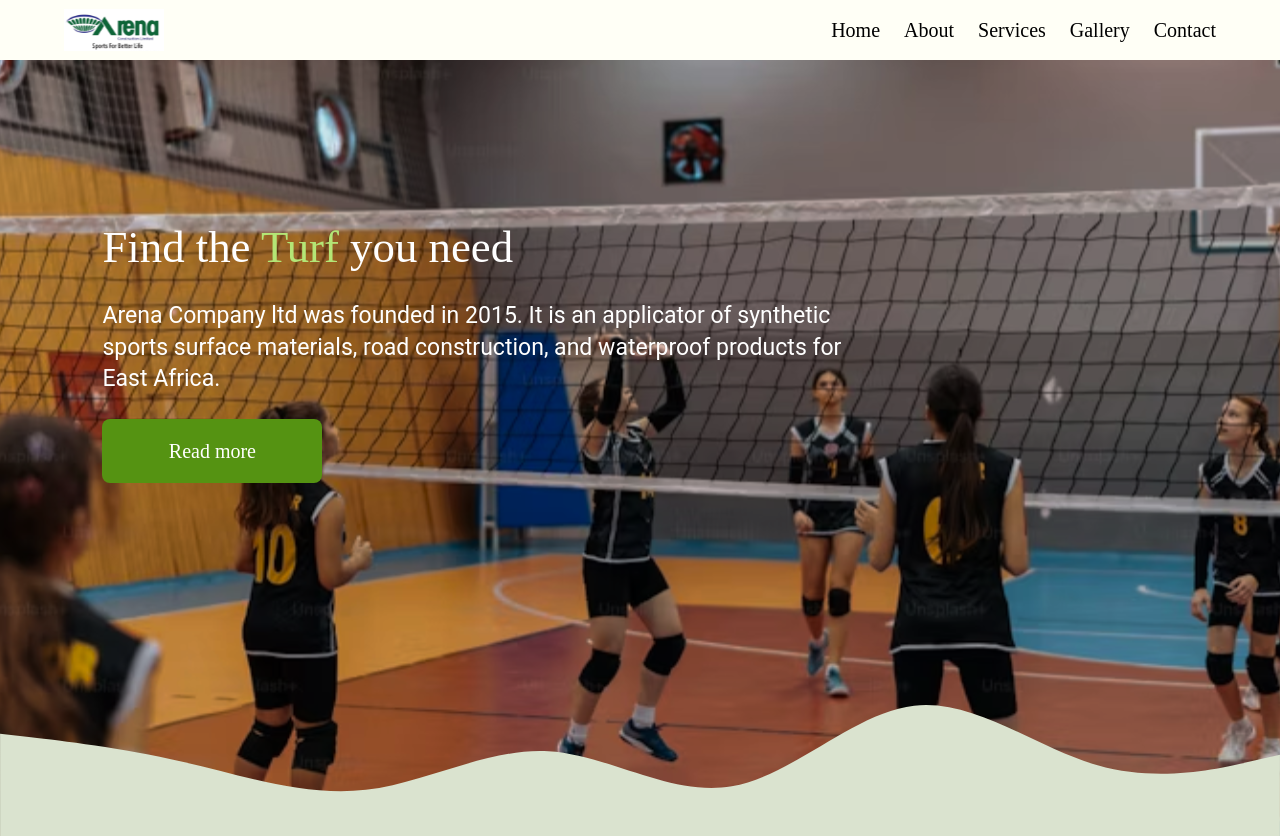
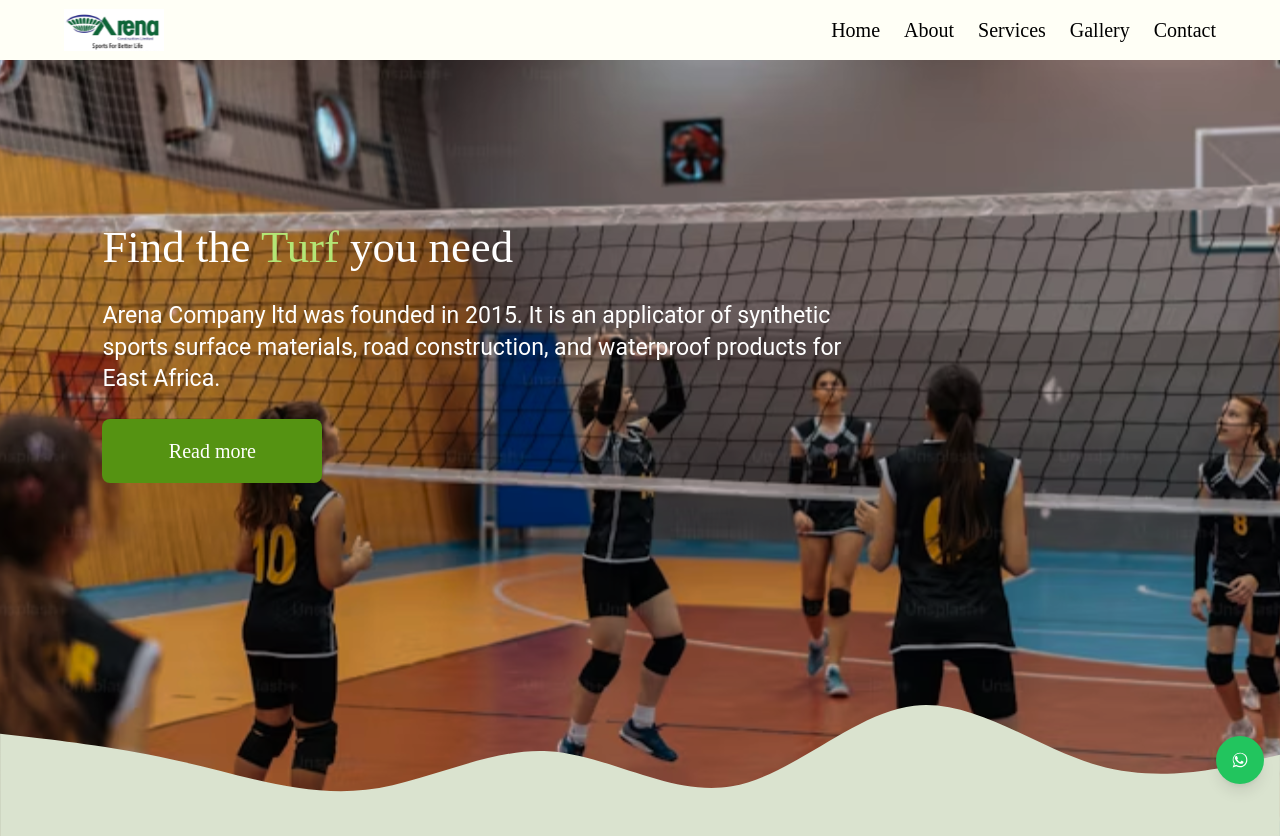
Before and after one commit to misanthropic-codes/Arena, a Next.js app: page / in a window 1280 px wide. Shown: the top 836 px of the page. Built offline with nearby package versions, Linux system fonts and the light colour scheme.

Commit message:
whatsapp message

```diff
--- a/app/(home)/page.tsx
+++ b/app/(home)/page.tsx
@@ -6,7 +6,7 @@
 import Services from "../components/Services";
 import ProjectsSection from "../components/projects";
 import ContactForm from "../components/Contacts";
-import ScrollToTop from "../components/scroll";
+import FloatingButtons from "../components/scroll";
 
 export default function Page() {
   return <div>
@@ -31,6 +31,6 @@
           <ContactForm />
         </section>
       </main>
-   <ScrollToTop />
+   <FloatingButtons />
   </div>;
 }
--- a/app/components/scroll.tsx
+++ b/app/components/scroll.tsx
@@ -1,12 +1,21 @@
 "use client";
-
 import React, { useState, useEffect } from 'react';
 import { ArrowUp } from 'lucide-react';
 
-const ScrollToTop = () => {
+const WhatsAppIcon = () => (
+  <svg
+    viewBox="0 0 32 32"
+    className="w-6 h-6 fill-current"
+    xmlns="http://www.w3.org/2000/svg"
+  >
+    <path d="M23.0002 8.99997C21.2002 7.19997 18.7002 6.19997 16.1002 6.19997C10.7002 6.19997 6.30023 10.6 6.30023 16C6.30023 17.9 6.90023 19.7 7.90023 21.3L6.20023 26L11.0002 24.3C12.5002 25.2 14.2002 25.7 16.0002 25.7C21.4002 25.7 25.8002 21.3 25.8002 15.9C25.8002 13.3 24.8002 10.8 23.0002 9.09997V8.99997ZM16.1002 24C14.5002 24 12.9002 23.5 11.5002 22.5L11.2002 22.3L8.30023 23.3L9.30023 20.5L9.00023 20.2C7.90023 18.7 7.30023 17.4 7.30023 16C7.30023 11.2 11.2002 7.29997 16.0002 7.29997C18.2002 7.29997 20.3002 8.19997 21.9002 9.69997C23.4002 11.2 24.3002 13.3 24.3002 15.5C24.4002 20.3 20.9002 24 16.1002 24ZM20.1002 17.9C19.8002 17.8 18.5002 17.2 18.3002 17.1C18.0002 17 17.8002 17 17.6002 17.3C17.4002 17.6 16.9002 18.2 16.7002 18.4C16.5002 18.6 16.4002 18.6 16.1002 18.5C15.8002 18.4 14.9002 18.1 13.9002 17.2C13.1002 16.5 12.5002 15.6 12.4002 15.3C12.2002 15 12.4002 14.8 12.5002 14.7C12.6002 14.6 12.8002 14.4 12.9002 14.2C13.0002 14 13.1002 13.9 13.2002 13.7C13.3002 13.5 13.2002 13.3 13.1002 13.2C13.0002 13.1 12.5002 11.8 12.2002 11.2C12.0002 10.6 11.7002 10.7 11.5002 10.7C11.3002 10.7 11.1002 10.7 10.9002 10.7C10.7002 10.7 10.4002 10.8 10.1002 11.1C9.80023 11.4 9.20023 12 9.20023 13.3C9.20023 14.6 10.1002 15.8 10.2002 16C10.3002 16.2 12.4002 19.4 15.6002 20.5C16.2002 20.8 16.7002 20.9 17.1002 21C17.7002 21.2 18.3002 21.1 18.7002 21C19.2002 20.9 20.2002 20.3 20.5002 19.6C20.7002 18.9 20.7002 18.3 20.6002 18.2C20.5002 18.1 20.3002 18 20.1002 17.9Z"/>
+  </svg>
+);
+
+const FloatingButtons = () => {
   const [isVisible, setIsVisible] = useState(false);
+  const phoneNumber = '254790520501';
 
-  // Show button when page is scrolled up to given distance
   const toggleVisibility = () => {
     if (window.scrollY > 300) {
       setIsVisible(true);
@@ -15,12 +24,15 @@
     }
   };
 
-  // Scroll to top smoothly
   const scrollToTop = () => {
     window.scrollTo({
       top: 0,
       behavior: 'smooth'
     });
+  };
+
+  const openWhatsApp = () => {
+    window.open(`https://wa.me/${phoneNumber}`, '_blank');
   };
 
   useEffect(() => {
@@ -31,18 +43,26 @@
   }, []);
 
   return (
-    <>
+    <div className="fixed right-4 bottom-4 flex flex-col gap-4 z-50">
+      <button
+        onClick={openWhatsApp}
+        className="p-3 rounded-full bg-green-500 hover:bg-green-600 text-white shadow-lg transition-all duration-300 ease-in-out focus:outline-none focus:ring-2 focus:ring-green-400"
+        aria-label="Chat on WhatsApp"
+      >
+        <WhatsAppIcon />
+      </button>
+
       {isVisible && (
         <button
           onClick={scrollToTop}
-          className="fixed right-3 bottom-4 p-3 rounded-full bg-blue-500 hover:bg-blue-600 text-white shadow-lg transition-all duration-300 ease-in-out focus:outline-none focus:ring-2 focus:ring-blue-400 z-50"
+          className="p-3 rounded-full bg-blue-500 hover:bg-blue-600 text-white shadow-lg transition-all duration-300 ease-in-out focus:outline-none focus:ring-2 focus:ring-blue-400"
           aria-label="Scroll to top"
         >
           <ArrowUp className="w-6 h-6" />
         </button>
       )}
-    </>
+    </div>
   );
 };
 
-export default ScrollToTop;
+export default FloatingButtons;
```
